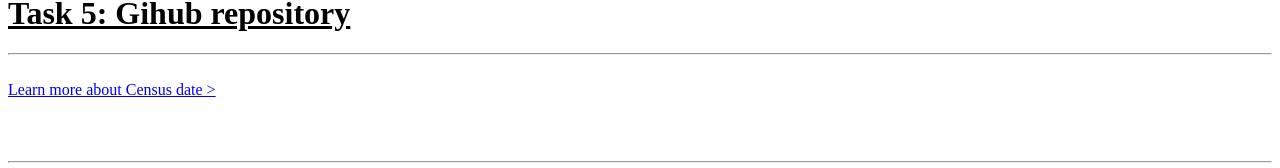
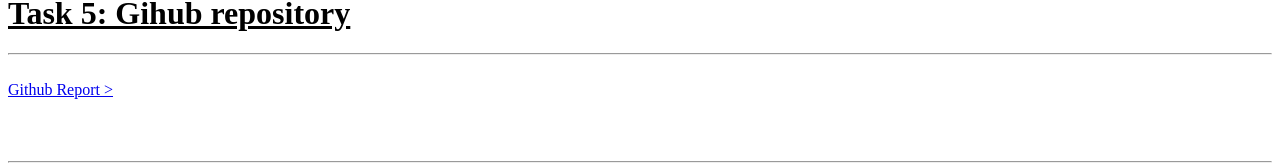
Before and after one commit to dankomitrovic/Tasks-1-4, a plain HTML site: page index.html in a window 1280 px wide. Shown: the part 4041-4209 px from the top of the page. Drawn offline with Linux system fonts and the light colour scheme.

Commit message:
Update index.html

```diff
--- a/index.html
+++ b/index.html
@@ -436,7 +436,7 @@
     <hr>
     <br>
 
-    <a href="COMP804_Assessment_Task_3 Information_S124.pdf">Learn more about Census date ></a>
+    <a href="Github_Report.docx">Github Report ></a>
     <br><br>
     <br><br>
     <hr>
```
